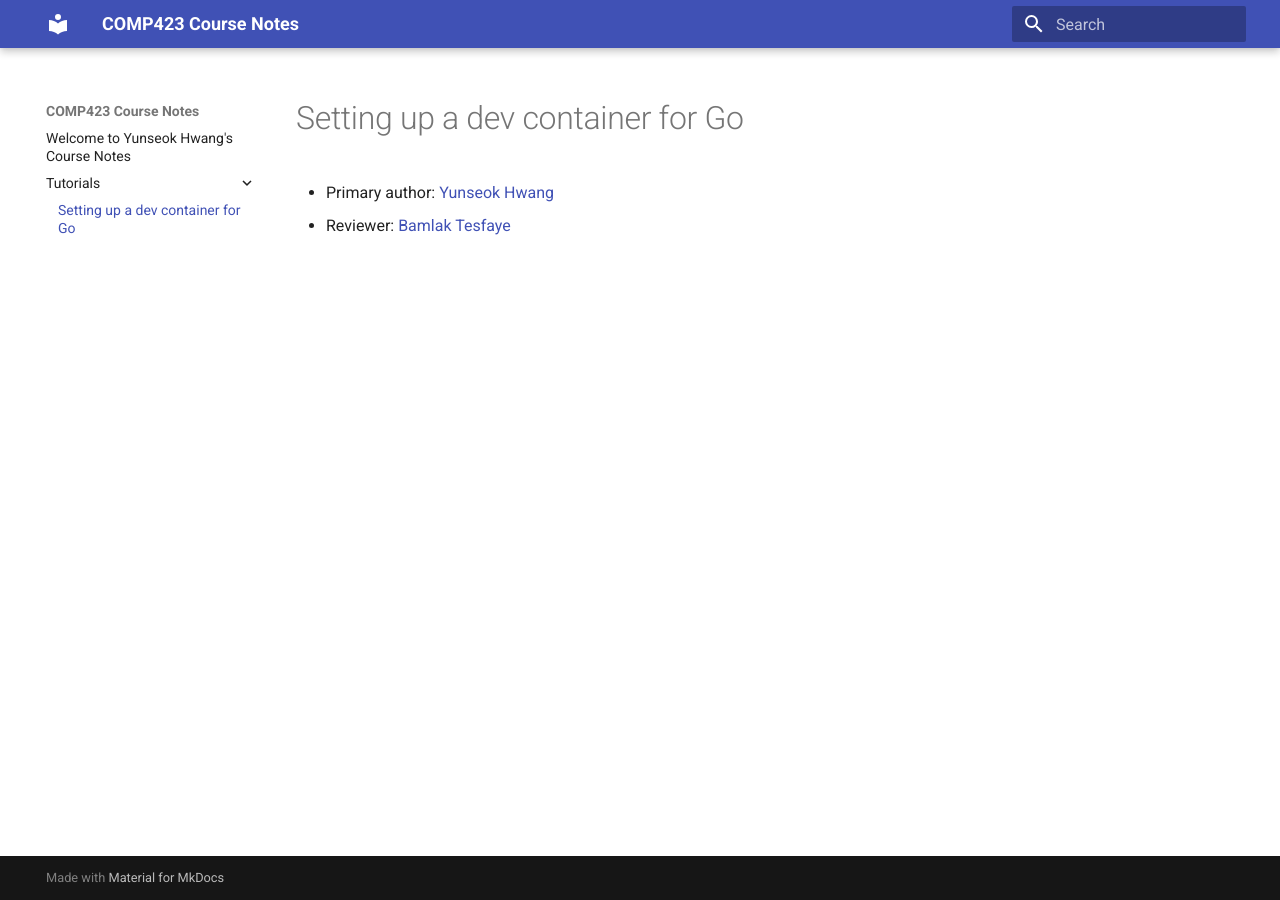
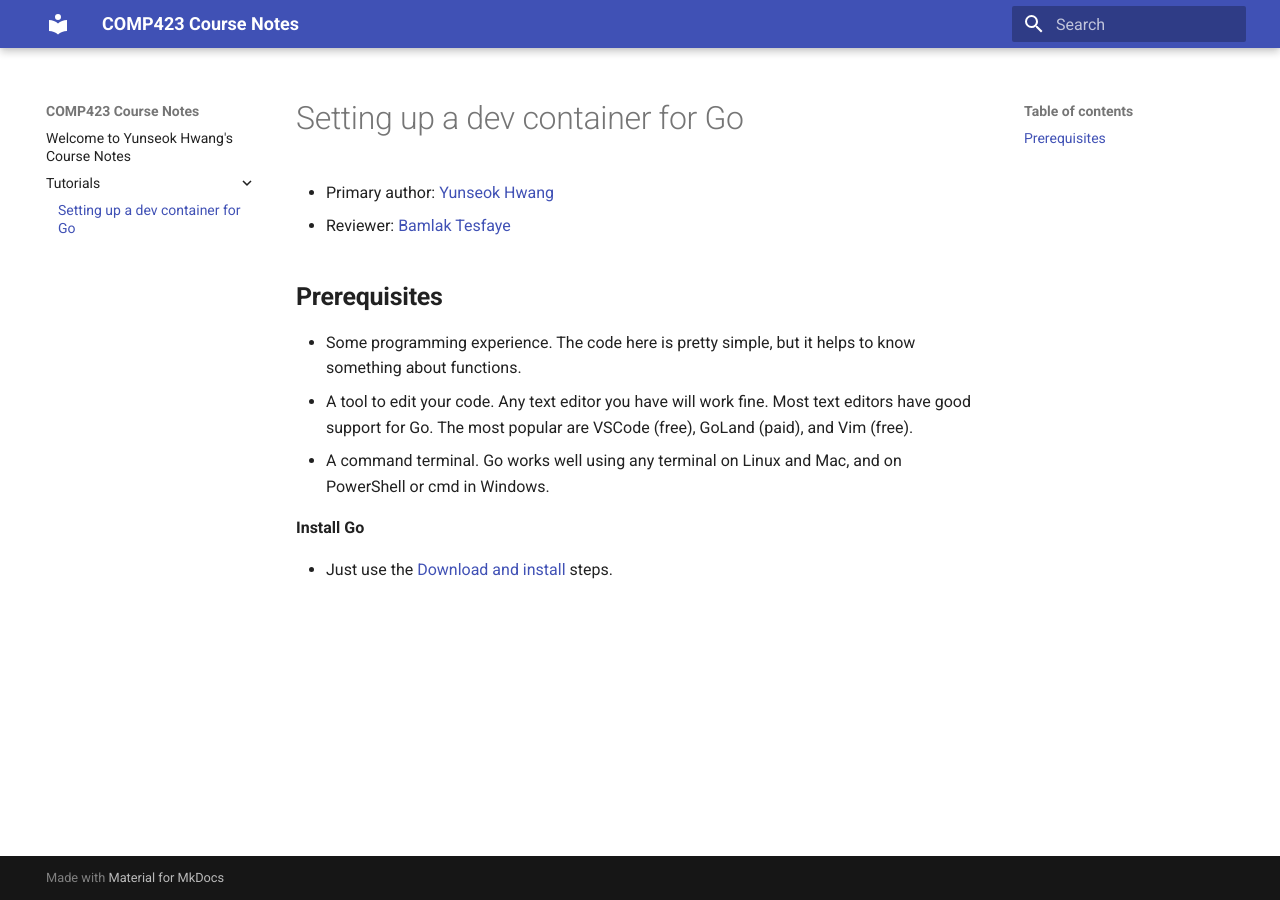
Before and after one commit to yunseok19/comp423-course-notes, an MkDocs documentation site: the page built from docs/tutorials/go-setup.md, in a window 1280 px wide. Built offline with MkDocs 1.6.1 and Material for MkDocs 9.7.7, drawn with Linux system fonts in a browser that asks for light colours.

Commit message:
Prerequisites

```diff
--- a/docs/tutorials/go-setup.md
+++ b/docs/tutorials/go-setup.md
@@ -2,3 +2,12 @@
 
 * Primary author: [Yunseok Hwang](https://github.com/yunseok19)
 * Reviewer: [Bamlak Tesfaye](https://github.com/bamlak363)
+
+##**Prerequisites**
+* Some programming experience. The code here is pretty simple, but it helps to know something about functions.
+* A tool to edit your code. Any text editor you have will work fine. Most text editors have good support for Go. The most popular are VSCode (free), GoLand (paid), and Vim (free).
+* A command terminal. Go works well using any terminal on Linux and Mac, and on PowerShell or cmd in Windows.
+
+**Install Go**
+
+* Just use the [Download and install](https://go.dev/doc/install) steps.
```
